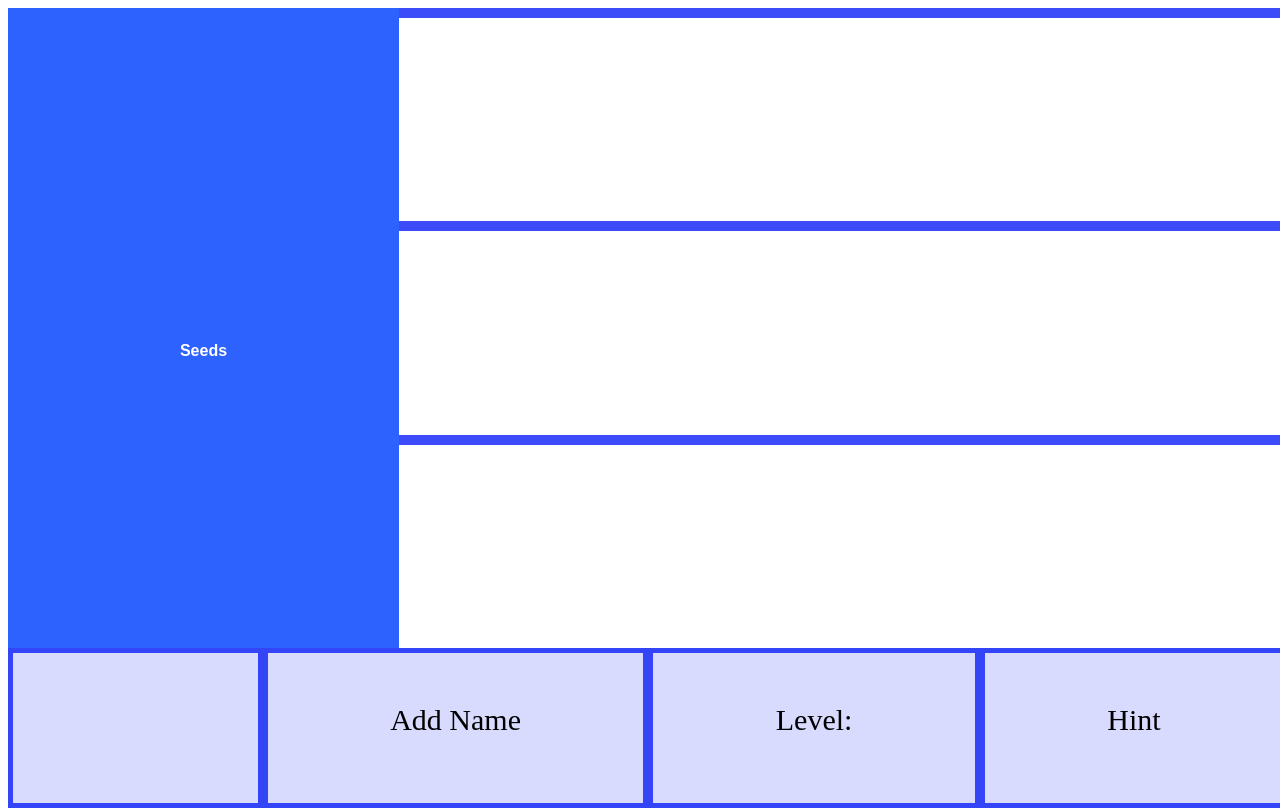
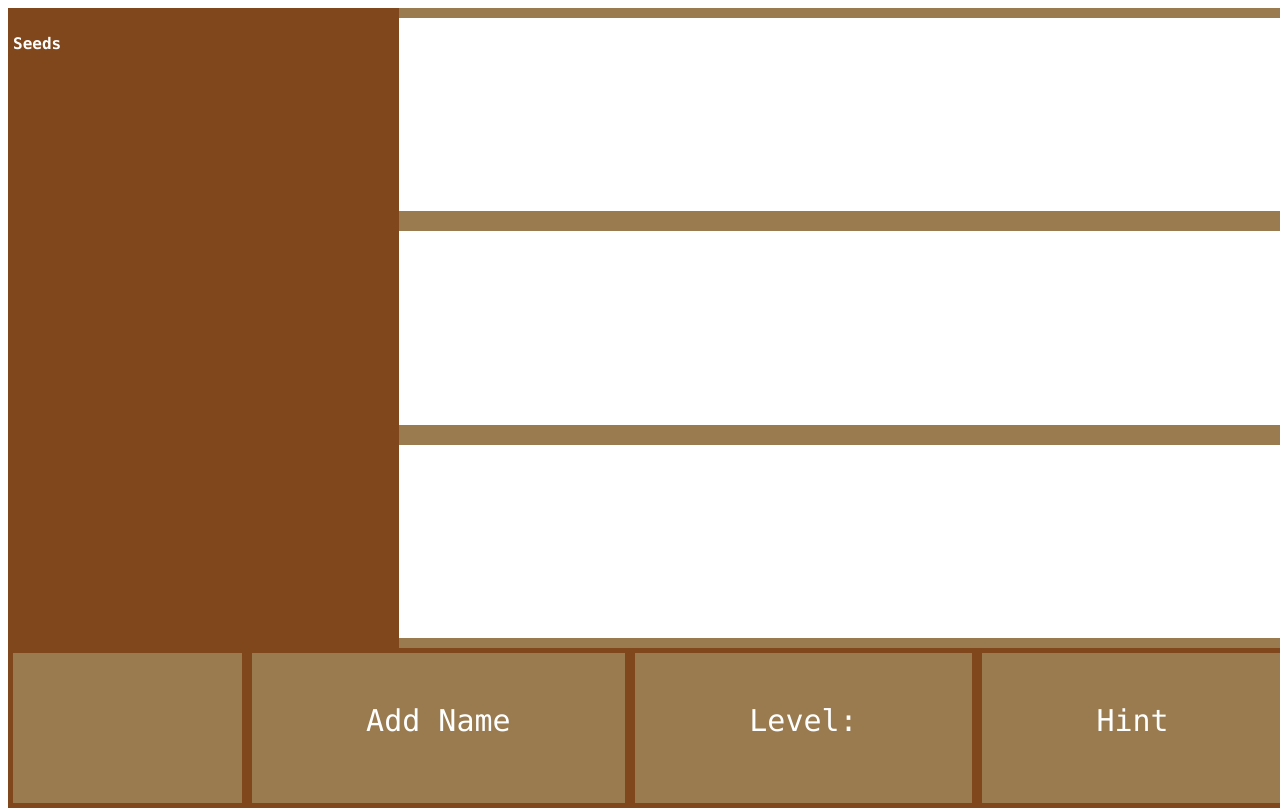
Before and after one commit to ilsed06/Iris, a plain HTML site: page index.html in a window 1280 px wide. Drawn offline with Linux system fonts and the light colour scheme.

Commit message:
Update style.css
colors updated, seed grid created, question popup added

```diff
--- a/style.css
+++ b/style.css
@@ -5,7 +5,7 @@ html, body {
 
 .grid-container {
   display: grid;
-  border: 0px solid rgba(10, 32, 247, 0.8);
+  border: 0px solid;
   grid-template-columns: auto auto auto auto auto;
   background-image: url("Hackviolet_Background1.jpg");
   background-size: contain;
@@ -21,16 +21,34 @@ html, body {
   width: 100%;
 }
 
+.seed-container{
+  display: grid;
+  grid-template-columns: auto auto auto;
+  border: 5px solid #80471c;
+  height: 90%;
+  width: 95%;
+  gap: 10px;
+  margin-right: 5px;
+}
+
+.seed-item {
+  padding: 10px;
+  border-radius: 25px;
+  font-size: 20px;
+  text-align: center;
+}
+
 .pgrid-item {
-  background-color: rgba(255, 255, 255, 0.8);
-  border: 5px solid rgba(10, 32, 247, 0.8);
+  background-color: #9a7b4f;
+  border: 5px solid #80471c;
   padding: 20px;
   font-size: 30px;
   text-align: center;
 }
 
 .grid-item {
-  border-top: 10px solid rgba(10, 32, 247, 0.8);
+  border-top: 10px solid #9a7b4f;
+  border-bottom: 10px solid #9a7b4f;
   font-size: 30px;
   text-align: center;
 }
@@ -53,21 +71,44 @@ html, body {
   display: flex;
   justify-content: center;
   height: 20%;
-  bottom: 0;
 }
 
 #seedMenu {
   display: flex;
-  justify-content: center;
-  background-color: #2e62ff;
+  justify-content: top;
+  background-color: #80471c;
   width: 30%;
   padding: 5px;
   flex-direction: column;
 }
 
 #sectionTitle {
-  text-align: center;
+  text-align: left;
   color: white;
-  font-family: sans-serif;
-  margin-bottom: -25px;
+  font-family: Lucida Console;
+  /* margin-bottom: -25px; */
 }
+
+#name{
+  text-align: left;
+  color: white;
+  font-family: Lucida Console;
+  display: flex;
+  justify-content: center;
+}
+
+#level{
+  text-align: left;
+  color: white;
+  font-family: Lucida Console;
+  display: flex;
+  justify-content: center;
+}
+
+#hint{
+  text-align: left;
+  color: white;
+  font-family: Lucida Console;
+  display: flex;
+  justify-content: center;
+}
```
